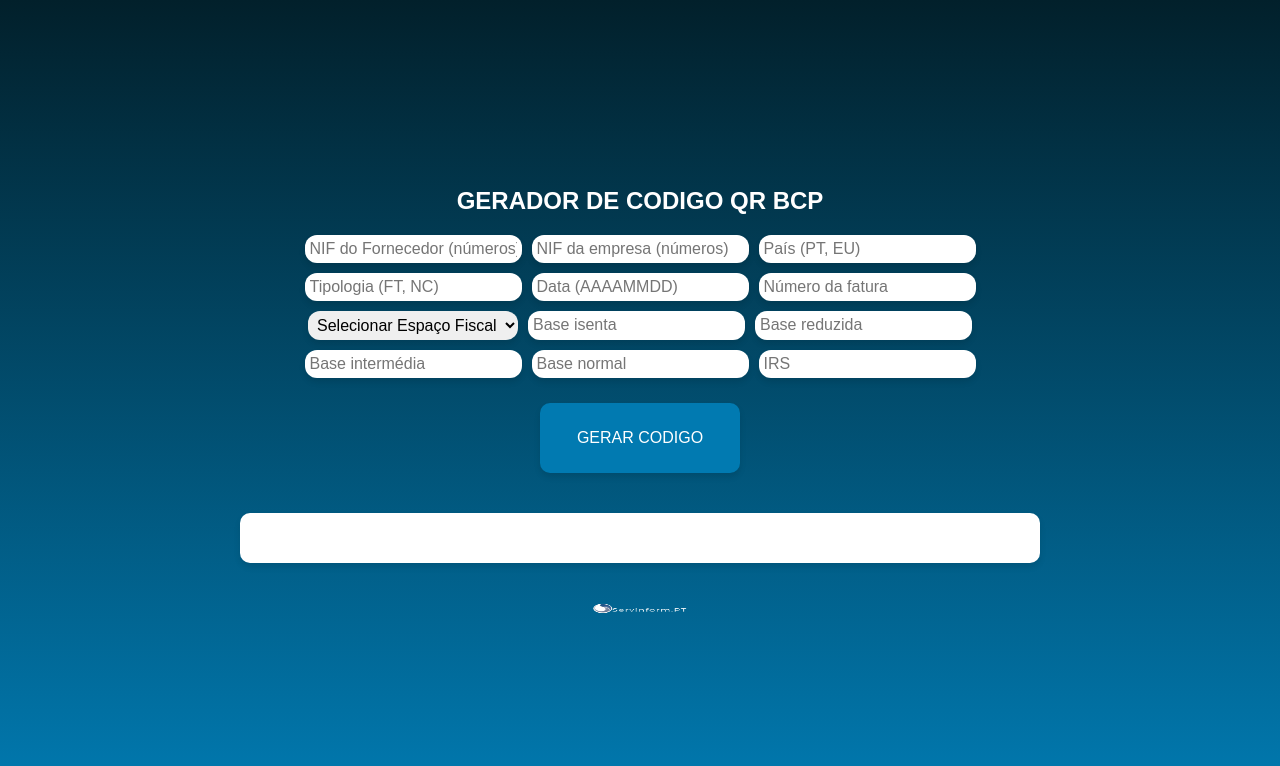
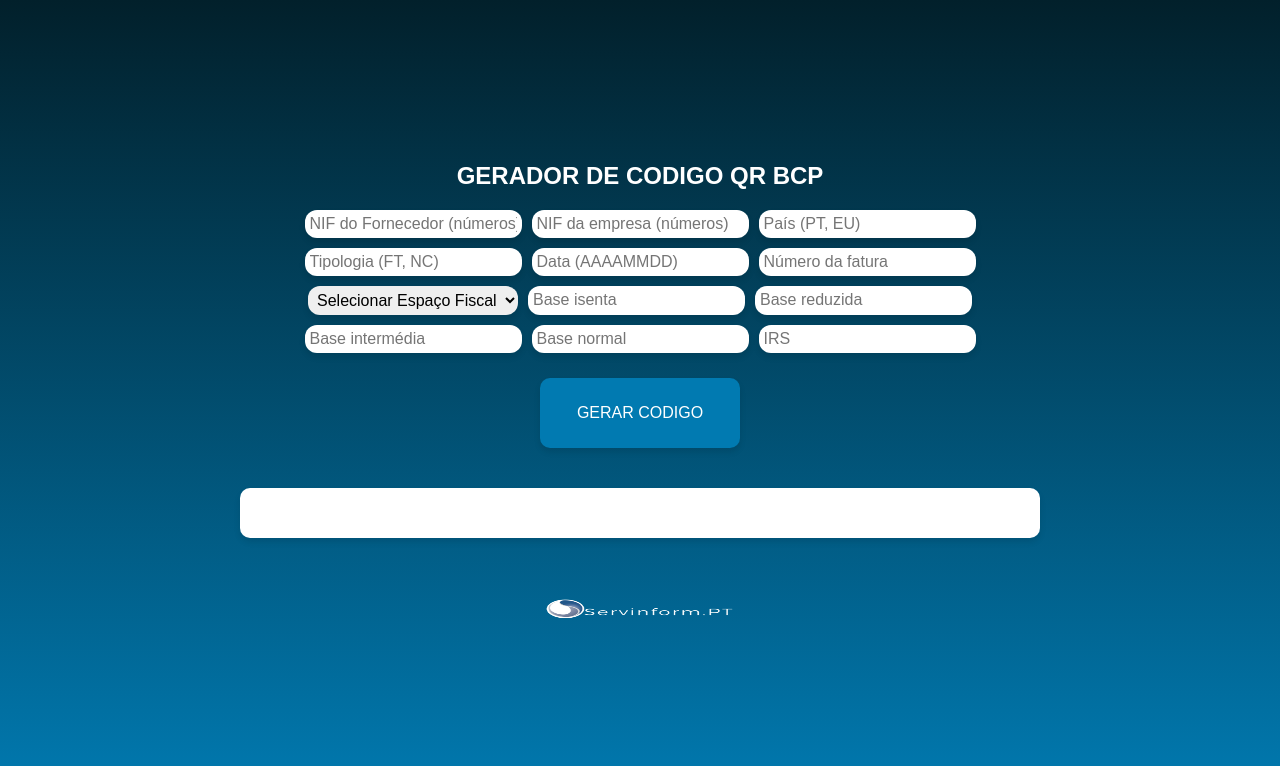
Before and after one commit to JoseSoares01/TOOLS, a plain HTML site: page index.html in a window 1280 px wide. Drawn offline with Linux system fonts and the light colour scheme.

Commit message:
Update index.html
alteração de logo

```diff
--- a/index.html
+++ b/index.html
@@ -76,8 +76,8 @@
             margin-top: 20px;
         }
         .footer img {
-            width: 100px;
-            height: 50PX;
+            width: 200px;
+            height: 100PX;
         }
         .footer p {
             margin: 10px 0 0;
```
